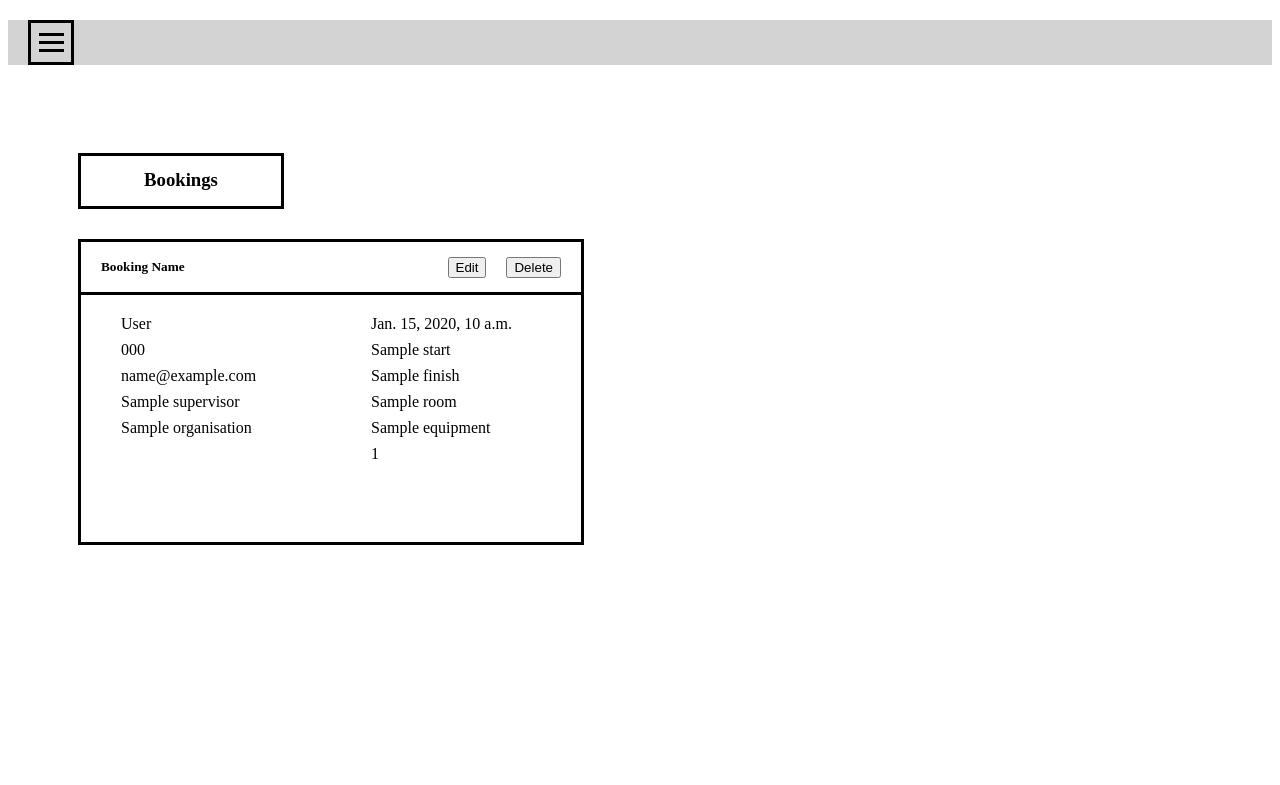
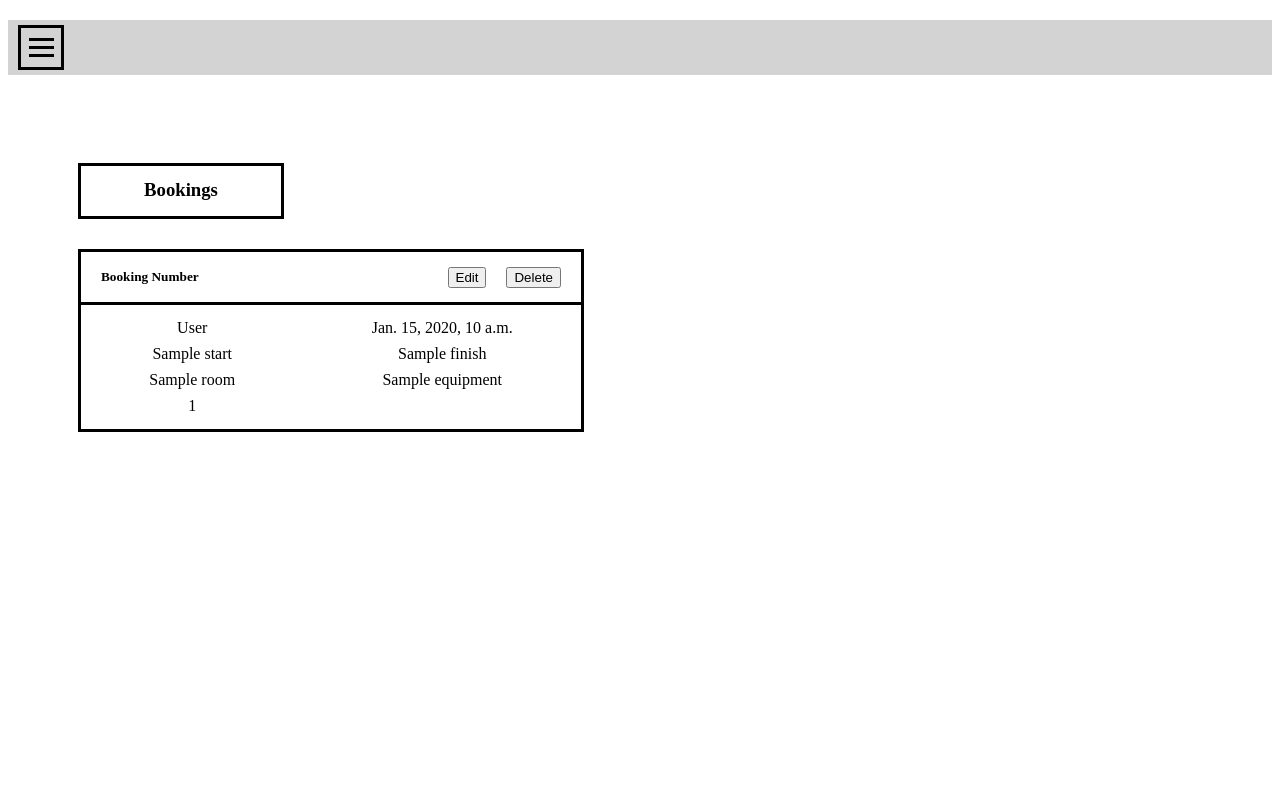
Before and after one commit to DragonizerX/CS3028-GroupAssignment-Kilo, a Django app: template MHBook/MCalendar/templates/myBookings.html in a window 1280 px wide. Shown: the top 785 px of the page. Run offline with Django 5.2, Linux system fonts and the light colour scheme; the template is opened without the code that fills it: most values are stand-ins (such as "Sample title", 1, 10 or a date in 2020).

Commit message:
Grid layout update

```diff
--- a/MHBook/MCalendar/templates/myBookings.html
+++ b/MHBook/MCalendar/templates/myBookings.html
@@ -9,7 +9,7 @@
         <style>
 
             #menuIcon {
-                margin-left: 20px;
+                margin-left: 10px;
                 cursor: pointer;
                 position: sticky;
                 top: 0px;
@@ -52,7 +52,6 @@
                 margin-top: 20px;
                 margin-left: 20px;
                 max-width: 500px;
-                height: 300px;
             }
 
             .editDetails {
@@ -81,13 +80,9 @@
             }
 
             .details {
-                max-width: 500px;
-                height: 250px;
-            }
-
-            .detailsDiv {
-                width: 50%;
-                float: left;
+                margin: 10px 0;
+                display: grid;
+                grid-template-columns: auto auto;
             }
 
             .detailsListItem {
@@ -113,7 +108,7 @@
 
     <body style="height:1000px;">
 
-        <header style="position:sticky;top:20px;background-color: lightgrey;">
+        <header style="position:sticky;top:20px;background-color: lightgrey; padding: 5px 0;">
             <div id="menuIcon" onclick="menuBarAnimation(this)">
                 <div class="menuBar"></div>
                 <div class="menuBar menuBarPadding"></div>
@@ -129,7 +124,7 @@
 
             <div class="bookingObject">
                 <div class="editDetails">
-                    <h5 class="bookingName">Booking Name</h5>
+                    <h5 class="bookingName">Booking Number</h5>
                     <div class="deleteButton">
                         <button>Delete</button>
                     </div>
@@ -139,34 +134,21 @@
                 </div>
 
                 <div class="details">
-                    <div class="detailsDiv">
-                        <div class="boxText">
-                            <ul>
-                                {% for x in myBookings %}
-                                    <li class="detailsListItem">{{ x.fullname }}</li>
-                                    <li class="detailsListItem">{{ x.phone }}</li>
-                                    <li class="detailsListItem">{{ x.email }}</li>
-                                    <li class="detailsListItem">{{ x.supervisor }}</li>
-                                    <li class="detailsListItem">{{ x.organisation }}</li>
-                                {% endfor %}
-                            </ul>
-                        </div>
-                    </div>
-                    <div class="detailsDiv">
-                        <div class="boxText">
-                            <ul>
-                                {% for x in myBookings %}
-                                    <li class="detailsListItem">{{ x.date }}</li>
-                                    <li class="detailsListItem">{{ x.start }}</li>
-                                    <li class="detailsListItem">{{ x.finish }}</li>
-                                    <li class="detailsListItem">{{ x.room }}</li>
-                                    <li class="detailsListItem">{{ x.equipment }}</li>
-                                    <li class="detailsListItem">{{ x.equipmentid }}</li>
-                                {% endfor %}
-                            </ul>
-                        </div>
-                    </div>
+                    {% for x in myBookings %}
+                        <div class="detailsListItem">{{ x.fullname }}</div>
+                        <!-- <div class="detailsListItem">{{ x.phone }}</div> -->
+                        <!-- <div class="detailsListItem">{{ x.email }}</div> -->
+                        <!-- <div class="detailsListItem">{{ x.supervisor }}</div> -->
+                        <!-- <div class="detailsListItem">{{ x.organisation }}</div> -->
+                        <div class="detailsListItem">{{ x.date }}</div>
+                        <div class="detailsListItem">{{ x.start }}</div>
+                        <div class="detailsListItem">{{ x.finish }}</div>
+                        <div class="detailsListItem">{{ x.room }}</div>
+                        <div class="detailsListItem">{{ x.equipment }}</div>
+                        <div class="detailsListItem">{{ x.equipmentid }}</div>
+                    {% endfor %}
                 </div>
+
             </div>
         </div>
     </body>
```
